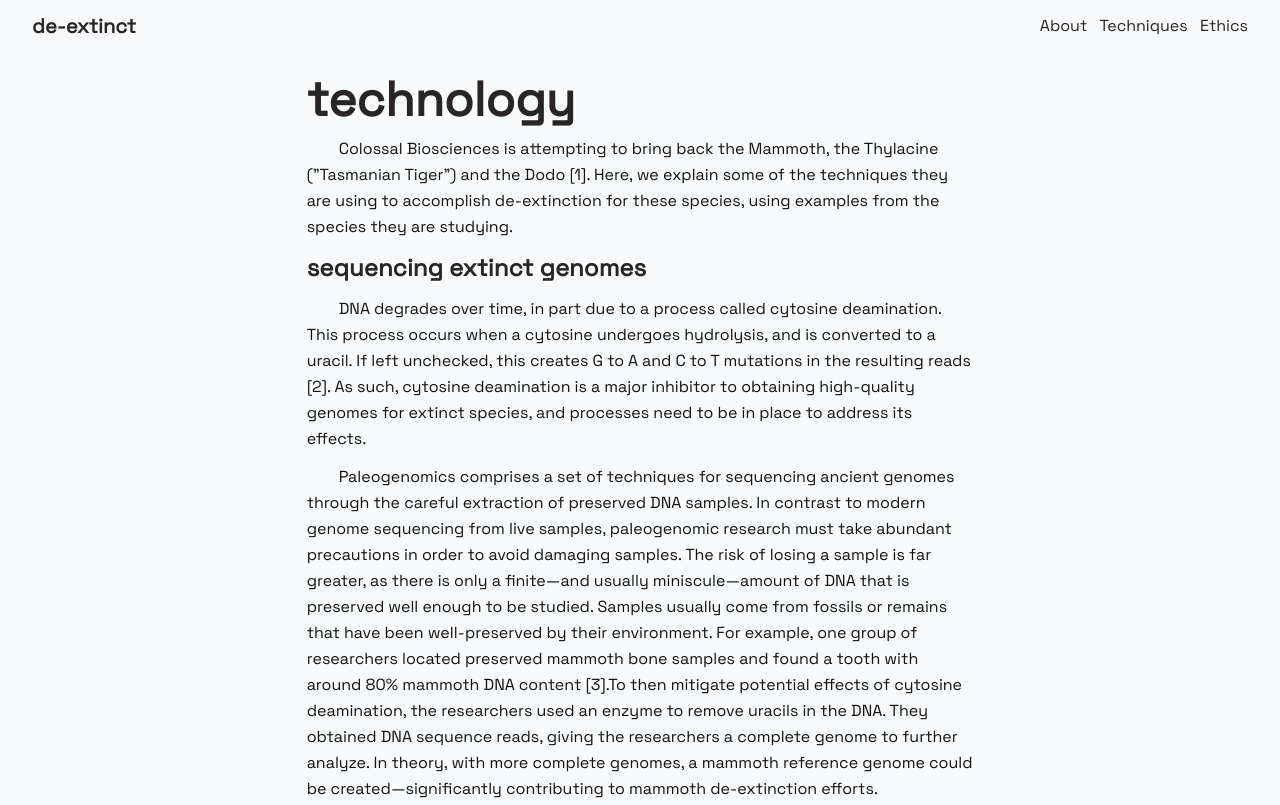
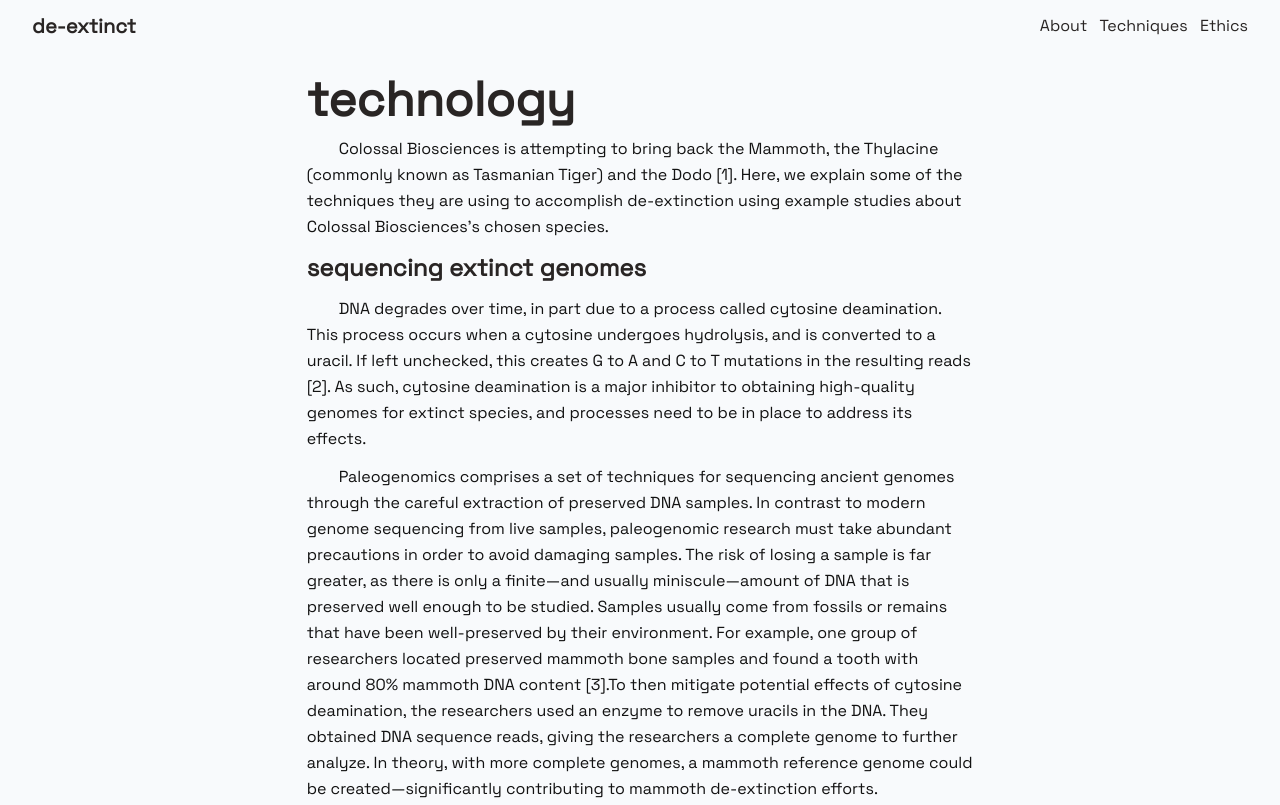
Before and after one commit to drew-beamer/bio309-final, a website: page techniques.html in a window 1280 px wide. Shown: the top 805 px of the page. Drawn offline with Linux system fonts and the light colour scheme.

Commit message:
techniques paragraph fix

```diff
--- a/techniques.html
+++ b/techniques.html
@@ -33,9 +33,9 @@
         <section class="space-y-3 my-3">
             <h1 class="mb-3">technology</h1>
             <p>
-                Colossal Biosciences is attempting to bring back the Mammoth, the Thylacine ("Tasmanian Tiger") and the
-                Dodo [1]. Here, we explain some of the techniques they are using to accomplish de-extinction for these
-                species, using examples from the species they are studying.
+                Colossal Biosciences is attempting to bring back the Mammoth, the Thylacine (commonly known as Tasmanian Tiger) and the
+                Dodo [1]. Here, we explain some of the techniques they are using to accomplish de-extinction using
+                example studies about Colossal Biosciences's chosen species.
             </p>
             <h2>sequencing extinct genomes</h2>
             <p>
```
